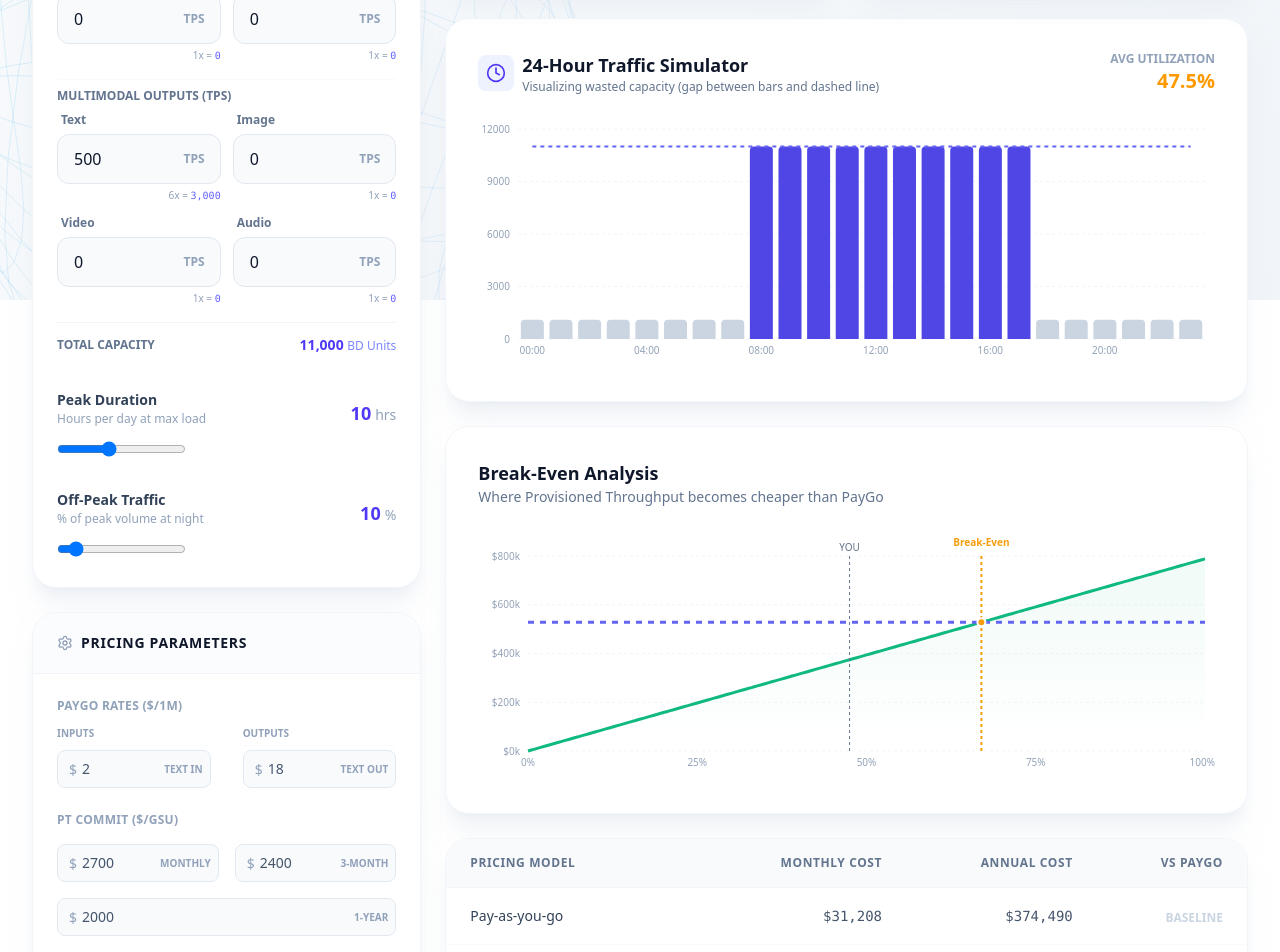
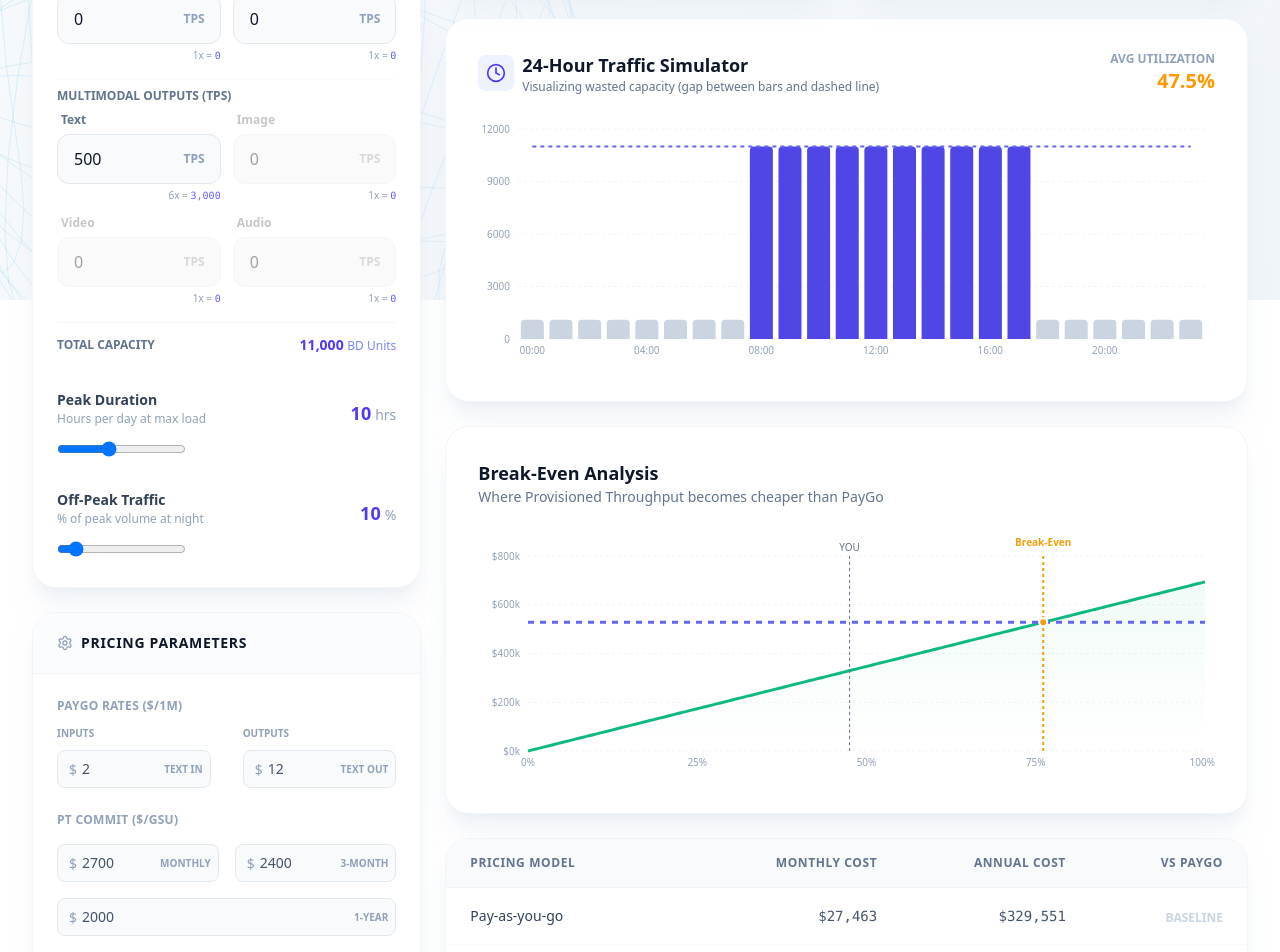
Before and after one commit to natavit/gemini-pt-calculator, a React (Vite) app: page / in a window 1280 px wide. Shown: the part 500-1452 px from the top of the page. Built offline with nearby package versions, Linux system fonts and the light colour scheme.

Commit message:
feat: Mark unsupported multimodal output prices as -1 and update cost calculations to use burn-in/out multipliers and disable inputs for unpriced types.

```diff
--- a/src/App.tsx
+++ b/src/App.tsx
@@ -139,15 +139,36 @@ const App: React.FC = () => {
     // If user enters $ amount for 1M images, this holds.
 
     // Cost = (AnnualUnits / 1,000,000) * PricePerMillion
-    const costInText = ((tpsInText * secondsPeak) + (tpsInText * ratioDecimal * secondsOffPeak)) / 1e6 * priceInText;
-    const costInImage = ((tpsInImage * secondsPeak) + (tpsInImage * ratioDecimal * secondsOffPeak)) / 1e6 * priceInImage;
-    const costInVideo = ((tpsInVideo * secondsPeak) + (tpsInVideo * ratioDecimal * secondsOffPeak)) / 1e6 * priceInVideo;
-    const costInAudio = ((tpsInAudio * secondsPeak) + (tpsInAudio * ratioDecimal * secondsOffPeak)) / 1e6 * priceInAudio;
+    // We multiply TPS by burnInX to estimate the "Token Equivalent" volume before applying price.
+    // We also sanitize price to 0 if it is -1 (unsupported flag).
+    const safePrice = (p: number) => Math.max(0, p);
 
-    const costOutText = ((tpsOutText * secondsPeak * 1.0) + (tpsOutText * ratioDecimal * secondsOffPeak * 1.0)) / 1e6 * priceOutText; // 1.0 multiplier for text billing
-    const costOutImage = ((tpsOutImage * secondsPeak) + (tpsOutImage * ratioDecimal * secondsOffPeak)) / 1e6 * priceOutImage;
-    const costOutVideo = ((tpsOutVideo * secondsPeak) + (tpsOutVideo * ratioDecimal * secondsOffPeak)) / 1e6 * priceOutVideo;
-    const costOutAudio = ((tpsOutAudio * secondsPeak) + (tpsOutAudio * ratioDecimal * secondsOffPeak)) / 1e6 * priceOutAudio;
+    // Text: burnInText is usually 1.0, but we include it for completeness.
+    const costInText = ((tpsInText * burnInText * secondsPeak) + (tpsInText * burnInText * ratioDecimal * secondsOffPeak)) / 1e6 * safePrice(priceInText);
+
+    // Image: burnInImage (e.g. 258) converts Images -> Tokens.
+    const costInImage = ((tpsInImage * burnInImage * secondsPeak) + (tpsInImage * burnInImage * ratioDecimal * secondsOffPeak)) / 1e6 * safePrice(priceInImage);
+
+    // Video: burnInVideo converts Video Units -> Tokens.
+    const costInVideo = ((tpsInVideo * burnInVideo * secondsPeak) + (tpsInVideo * burnInVideo * ratioDecimal * secondsOffPeak)) / 1e6 * safePrice(priceInVideo);
+
+    // Audio: burnInAudio converts Audio Units -> Tokens.
+    const costInAudio = ((tpsInAudio * burnInAudio * secondsPeak) + (tpsInAudio * burnInAudio * ratioDecimal * secondsOffPeak)) / 1e6 * safePrice(priceInAudio);
+
+    // OUTPUTS
+    // Text Output: Billed 1:1 with tokens. We use 1.0, NOT burnOutText (which is for capacity).
+    const costOutText = ((tpsOutText * 1.0 * secondsPeak) + (tpsOutText * 1.0 * ratioDecimal * secondsOffPeak)) / 1e6 * safePrice(priceOutText);
+
+    // Image Output: If price is per 1M images (e.g. Generation), we use 1.0 (assuming price is per Image unit).
+    // IF price is per Token, we use burnOutImage.
+    // Given the ambiguity, usually Image Gen is priced per image.
+    // BUT the user Defaults (~$15/1M) imply Token Pricing.
+    // FOR SAFETY: I'll use burnOutImage as the multiplier here, assuming consistent "Token" abstraction.
+    // (If burnOutImage is 100 for Gen, then 100 tokens * price).
+    const costOutImage = ((tpsOutImage * burnOutImage * secondsPeak) + (tpsOutImage * burnOutImage * ratioDecimal * secondsOffPeak)) / 1e6 * safePrice(priceOutImage);
+
+    const costOutVideo = ((tpsOutVideo * burnOutVideo * secondsPeak) + (tpsOutVideo * burnOutVideo * ratioDecimal * secondsOffPeak)) / 1e6 * safePrice(priceOutVideo);
+    const costOutAudio = ((tpsOutAudio * burnOutAudio * secondsPeak) + (tpsOutAudio * burnOutAudio * ratioDecimal * secondsOffPeak)) / 1e6 * safePrice(priceOutAudio);
 
     const paygoCost = costInText + costInImage + costInVideo + costInAudio +
       costOutText + costOutImage + costOutVideo + costOutAudio;
@@ -309,19 +330,19 @@ const App: React.FC = () => {
                         <label className="block text-xs font-bold text-slate-500 mb-2 uppercase">Multimodal Inputs (TPS)</label>
                         <div className="grid grid-cols-2 gap-3">
                           <div>
-                            <NumberInput label="Text" value={tpsInText} setValue={setTpsInText} step={100} />
+                            <NumberInput label="Text" value={tpsInText} setValue={setTpsInText} step={100} disabled={priceInText === -1} />
                             <div className="text-[10px] text-right text-slate-400 mt-1">{burnInText}x = <span className="text-indigo-500 font-mono">{(tpsInText * burnInText).toLocaleString()}</span></div>
                           </div>
                           <div>
-                            <NumberInput label="Image" value={tpsInImage} setValue={setTpsInImage} step={1} />
+                            <NumberInput label="Image" value={tpsInImage} setValue={setTpsInImage} step={1} disabled={priceInImage === -1} />
                             <div className="text-[10px] text-right text-slate-400 mt-1">{burnInImage}x = <span className="text-indigo-500 font-mono">{(tpsInImage * burnInImage).toLocaleString()}</span></div>
                           </div>
                           <div>
-                            <NumberInput label="Video" value={tpsInVideo} setValue={setTpsInVideo} step={1} />
+                            <NumberInput label="Video" value={tpsInVideo} setValue={setTpsInVideo} step={1} disabled={priceInVideo === -1} />
                             <div className="text-[10px] text-right text-slate-400 mt-1">{burnInVideo}x = <span className="text-indigo-500 font-mono">{(tpsInVideo * burnInVideo).toLocaleString()}</span></div>
                           </div>
                           <div>
-                            <NumberInput label="Audio" value={tpsInAudio} setValue={setTpsInAudio} step={1} />
+                            <NumberInput label="Audio" value={tpsInAudio} setValue={setTpsInAudio} step={1} disabled={priceInAudio === -1} />
                             <div className="text-[10px] text-right text-slate-400 mt-1">{burnInAudio}x = <span className="text-indigo-500 font-mono">{(tpsInAudio * burnInAudio).toLocaleString()}</span></div>
                           </div>
                         </div>
@@ -331,19 +352,19 @@ const App: React.FC = () => {
                         <label className="block text-xs font-bold text-slate-500 mb-2 uppercase">Multimodal Outputs (TPS)</label>
                         <div className="grid grid-cols-2 gap-3">
                           <div>
-                            <NumberInput label="Text" value={tpsOutText} setValue={setTpsOutText} step={10} />
+                            <NumberInput label="Text" value={tpsOutText} setValue={setTpsOutText} step={10} disabled={priceOutText === -1} />
                             <div className="text-[10px] text-right text-slate-400 mt-1">{burnOutText}x = <span className="text-indigo-500 font-mono">{(tpsOutText * burnOutText).toLocaleString()}</span></div>
                           </div>
                           <div>
-                            <NumberInput label="Image" value={tpsOutImage} setValue={setTpsOutImage} step={1} />
+                            <NumberInput label="Image" value={tpsOutImage} setValue={setTpsOutImage} step={1} disabled={priceOutImage === -1} />
                             <div className="text-[10px] text-right text-slate-400 mt-1">{burnOutImage}x = <span className="text-indigo-500 font-mono">{(tpsOutImage * burnOutImage).toLocaleString()}</span></div>
                           </div>
                           <div>
-                            <NumberInput label="Video" value={tpsOutVideo} setValue={setTpsOutVideo} step={1} />
+                            <NumberInput label="Video" value={tpsOutVideo} setValue={setTpsOutVideo} step={1} disabled={priceOutVideo === -1} />
                             <div className="text-[10px] text-right text-slate-400 mt-1">{burnOutVideo}x = <span className="text-indigo-500 font-mono">{(tpsOutVideo * burnOutVideo).toLocaleString()}</span></div>
                           </div>
                           <div>
-                            <NumberInput label="Audio" value={tpsOutAudio} setValue={setTpsOutAudio} step={1} />
+                            <NumberInput label="Audio" value={tpsOutAudio} setValue={setTpsOutAudio} step={1} disabled={priceOutAudio === -1} />
                             <div className="text-[10px] text-right text-slate-400 mt-1">{burnOutAudio}x = <span className="text-indigo-500 font-mono">{(tpsOutAudio * burnOutAudio).toLocaleString()}</span></div>
                           </div>
                         </div>
@@ -378,17 +399,17 @@ const App: React.FC = () => {
                   <div className="grid grid-cols-2 gap-x-8 gap-y-4">
                     <div className="space-y-2">
                       <div className="text-[10px] text-slate-400 uppercase font-semibold border-b border-slate-50 pb-1 mb-1">Inputs</div>
-                      <PriceInput label="Text In" value={priceInText} setValue={setPriceInText} />
-                      {tpsInImage > 0 && <PriceInput label="Image In" value={priceInImage} setValue={setPriceInImage} />}
-                      {tpsInVideo > 0 && <PriceInput label="Video In" value={priceInVideo} setValue={setPriceInVideo} />}
-                      {tpsInAudio > 0 && <PriceInput label="Audio In" value={priceInAudio} setValue={setPriceInAudio} />}
+                      {priceInText !== -1 && <PriceInput label="Text In" value={priceInText} setValue={setPriceInText} />}
+                      {priceInImage !== -1 && tpsInImage > 0 && <PriceInput label="Image In" value={priceInImage} setValue={setPriceInImage} />}
+                      {priceInVideo !== -1 && tpsInVideo > 0 && <PriceInput label="Video In" value={priceInVideo} setValue={setPriceInVideo} />}
+                      {priceInAudio !== -1 && tpsInAudio > 0 && <PriceInput label="Audio In" value={priceInAudio} setValue={setPriceInAudio} />}
                     </div>
                     <div className="space-y-2">
                       <div className="text-[10px] text-slate-400 uppercase font-semibold border-b border-slate-50 pb-1 mb-1">Outputs</div>
-                      <PriceInput label="Text Out" value={priceOutText} setValue={setPriceOutText} />
-                      {tpsOutImage > 0 && <PriceInput label="Image Out" value={priceOutImage} setValue={setPriceOutImage} />}
-                      {tpsOutVideo > 0 && <PriceInput label="Video Out" value={priceOutVideo} setValue={setPriceOutVideo} />}
-                      {tpsOutAudio > 0 && <PriceInput label="Audio Out" value={priceOutAudio} setValue={setPriceOutAudio} />}
+                      {priceOutText !== -1 && <PriceInput label="Text Out" value={priceOutText} setValue={setPriceOutText} />}
+                      {priceOutImage !== -1 && tpsOutImage > 0 && <PriceInput label="Image Out" value={priceOutImage} setValue={setPriceOutImage} />}
+                      {priceOutVideo !== -1 && tpsOutVideo > 0 && <PriceInput label="Video Out" value={priceOutVideo} setValue={setPriceOutVideo} />}
+                      {priceOutAudio !== -1 && tpsOutAudio > 0 && <PriceInput label="Audio Out" value={priceOutAudio} setValue={setPriceOutAudio} />}
                     </div>
                   </div>
                 </div>
@@ -569,7 +590,7 @@ const App: React.FC = () => {
 
 // --- SUBCOMPONENTS ---
 
-const NumberInput = ({ label, value, setValue, step }: any) => {
+const NumberInput = ({ label, value, setValue, step, disabled }: any) => {
   const [localValue, setLocalValue] = React.useState(value.toString());
 
   // Sync local value with prop value if they diverge significantly (e.g. external update)
@@ -601,7 +622,7 @@ const NumberInput = ({ label, value, setValue, step }: any) => {
   };
 
   return (
-    <div>
+    <div className={disabled ? "opacity-40 pointer-events-none grayscale" : ""}>
       <label className="block text-xs font-semibold text-slate-500 mb-1.5 ml-1">{label}</label>
       <div className="relative group">
         <input
@@ -610,7 +631,8 @@ const NumberInput = ({ label, value, setValue, step }: any) => {
           onChange={handleChange}
           onBlur={handleBlur}
           step={step}
-          className="w-full bg-slate-50 border border-slate-200 rounded-xl px-4 py-3 text-slate-900 font-medium focus:ring-2 focus:ring-indigo-500 focus:border-transparent outline-none transition-all group-hover:bg-slate-100"
+          disabled={disabled}
+          className="w-full bg-slate-50 border border-slate-200 rounded-xl px-4 py-3 text-slate-900 font-medium focus:ring-2 focus:ring-indigo-500 focus:border-transparent outline-none transition-all group-hover:bg-slate-100 disabled:bg-slate-100"
         />
         <div className="absolute inset-y-0 right-4 flex items-center pointer-events-none text-slate-400 text-xs font-bold">TPS</div>
       </div>
--- a/src/data/models.ts
+++ b/src/data/models.ts
@@ -67,10 +67,10 @@ export const GEMINI_MODELS: ModelConstraints[] = [
         priceInImage: 2,
         priceInVideo: 2,
         priceInAudio: 2,
-        priceOutText: 18,
-        priceOutImage: 18,
-        priceOutVideo: 18,
-        priceOutAudio: 18,
+        priceOutText: 12,
+        priceOutImage: -1,
+        priceOutVideo: -1,
+        priceOutAudio: -1,
 
         gsuCapacity: 500, // Est
 
@@ -90,9 +90,9 @@ export const GEMINI_MODELS: ModelConstraints[] = [
             priceInVideo: 4,
             priceInAudio: 4,
             priceOutText: 18,
-            priceOutImage: 18,
-            priceOutVideo: 18,
-            priceOutAudio: 18
+            priceOutImage: -1,
+            priceOutVideo: -1,
+            priceOutAudio: -1
         }
     },
 
@@ -114,9 +114,9 @@ export const GEMINI_MODELS: ModelConstraints[] = [
         priceInVideo: 1.25,
         priceInAudio: 1.25,
         priceOutText: 10,
-        priceOutImage: 10,
-        priceOutVideo: 10,
-        priceOutAudio: 10,
+        priceOutImage: -1,
+        priceOutVideo: -1,
+        priceOutAudio: -1,
 
         gsuCapacity: 200, // Est
 
@@ -136,9 +136,9 @@ export const GEMINI_MODELS: ModelConstraints[] = [
             priceInVideo: 2.50,
             priceInAudio: 2.50,
             priceOutText: 15, // Adjusted to match user recent edit intent for long context? (User changed short to 10, long was 7.5->15 in recent edit)
-            priceOutImage: 15,
-            priceOutVideo: 15,
-            priceOutAudio: 15
+            priceOutImage: -1,
+            priceOutVideo: -1,
+            priceOutAudio: -1
         }
     },
     {
```
